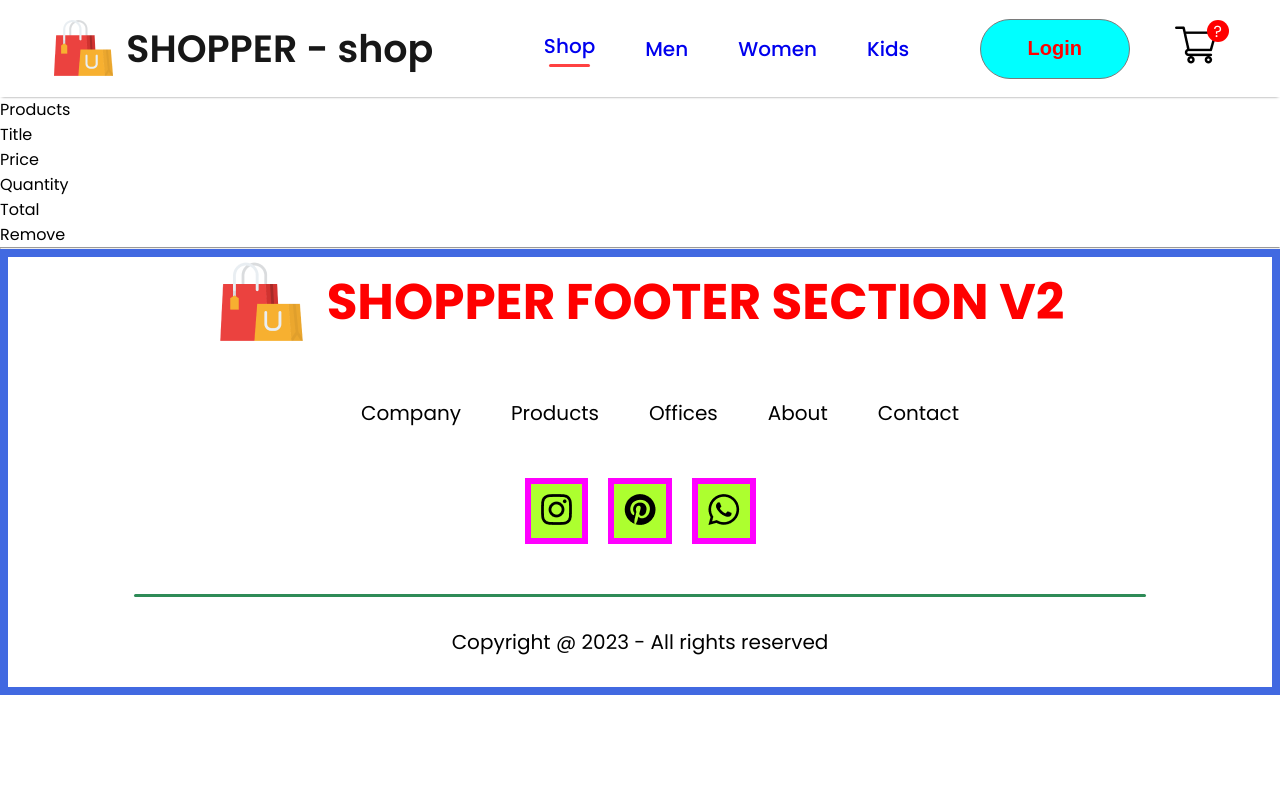
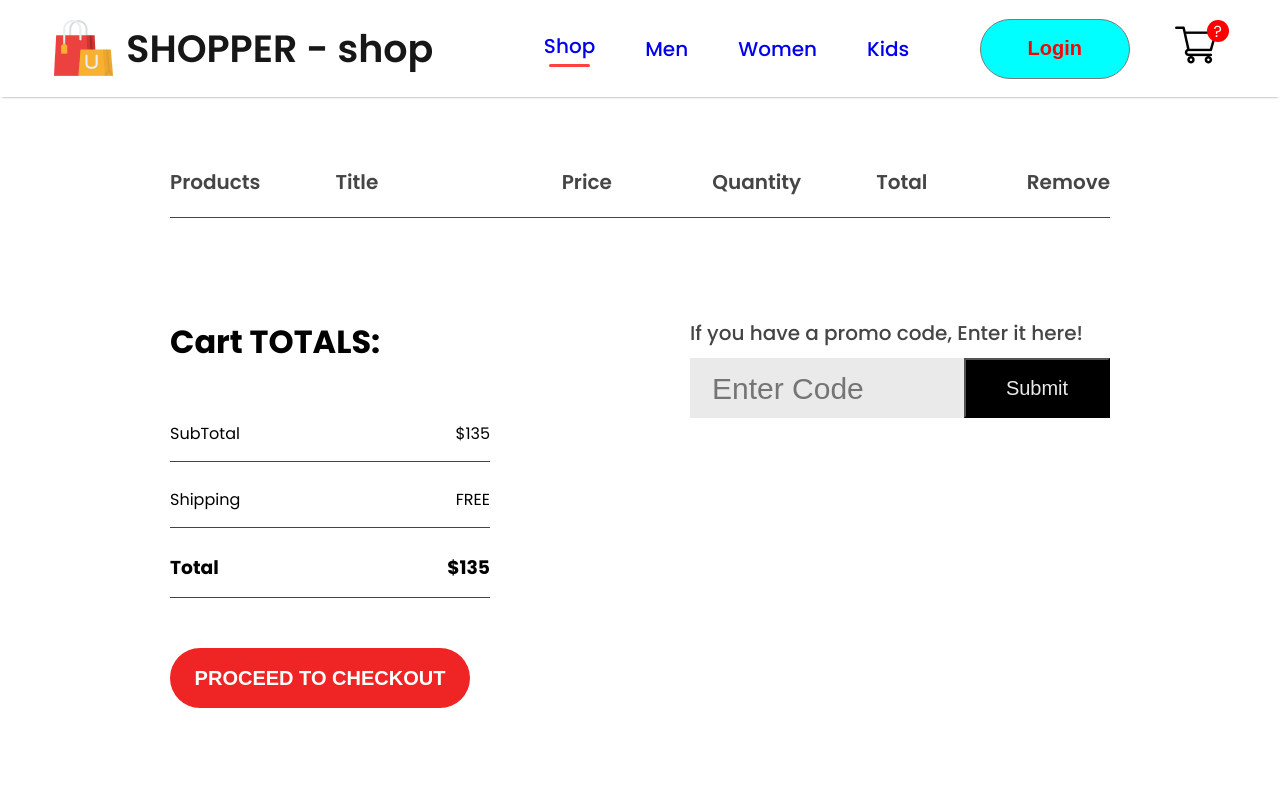
Before and after one commit to jmrourke/E-Commerce, a React (Create React App) app: page /cart in a window 1280 px wide. Shown: the top 800 px of the page. Built offline with nearby package versions, Linux system fonts and the light colour scheme.

Commit message:
02:51:34

```diff
--- a/src/Components/CartItems/CartItems.css
+++ b/src/Components/CartItems/CartItems.css
@@ -0,0 +1,117 @@
+.cartitems {
+    margin: 50px 170px;
+}
+
+.cartitems hr {
+    height: 1px;
+    background: #454545;
+    border: 0;
+    margin-bottom: 10px;
+}
+
+.cartitems-format-main {
+    display: grid;
+    grid-template-columns: 0.5fr 2fr 1fr 1fr 1fr 1fr;
+    align-items: center;
+    gap: 75px;
+    padding: 20px 0px;
+    color: #454545;
+    font-size: 20px;
+    font-weight: 600;
+}
+
+.cartitems-format {
+    font-size: 20px;
+    font-weight: 500;
+
+
+}
+
+.carticon-product-icon {
+    height: 100px;
+}
+
+.carticon-remove-icon {
+    width: 20px;
+    margin: 0px 40px;
+    cursor: pointer;
+}
+
+.cartitems-quantity {
+    width: 65px;
+    height: 50px;
+    border: 2px solid blue;
+    background: white;
+    font-size: 16px;
+}
+
+.cartitems-down {
+    display: flex;
+    margin: 100px 0px;
+}
+
+.cartitems-total {
+    flex: 1;
+    display: flex;
+    flex-direction: column;
+    margin-right: 200px;
+    gap: 40px;
+}
+
+.cartitems-total-item {
+    display: flex;
+    justify-content: space-between;
+    padding: 15px 0px;
+}
+
+.cartitems-total button {
+    width: 300px;
+    height: 60px;
+    outline: none;
+    border: none;
+    background: #ef2525;
+    color: white;
+    font-size: 20px;
+    font-weight: 600;
+    border-radius: 30px;
+    cursor: pointer;
+}
+
+.cartitems-promocode {
+    flex: 1;
+    font-size: 20px;
+    font-weight: 500;
+}
+
+.cartitems-promocode p {
+    color:#454545
+}
+
+.cartitems-promobox {
+    display: flex;
+    width: 400px;
+    height: 60px;
+    margin-top: 10px;
+    padding-left: 20px;
+    background: #eaeaea;
+}
+
+.cartitems-promobox input {
+    width: 250px;
+    height: 60px;
+    border: none;
+    outline: none;
+    background: transparent;
+    font-size: 30px;
+    font-weight: 500;
+}
+
+.cartitems-promobox button {
+    width: 150px;
+    height: 60px;
+    background: black;
+    font-size: 20px;
+    font-weight: 500;
+    color: #eaeaea;
+    cursor: pointer;
+}
--- a/src/Components/CartItems/CartItems.jsx
+++ b/src/Components/CartItems/CartItems.jsx
@@ -24,15 +24,15 @@
             if(cartItems[e.id] > 0) {
                 return (
                     <div>
-                        <div className="cartitems-format">
+                        <div className="cartitems-format cartitems-format-main">
                             <img src={e.image} alt="" className="carticon-product-icon" />
                             <p>{e.name}</p>
                             <p>${e.new_price}</p>
                             <button className='cartitems-quantity'>{cartItems[e.id]}</button>
-                            <p>{e.new_price * cartItems[e.id]}</p>
-                            <img src={remove_icon} alt="" onClick={()=>{removeFromCart(e.id)}} />
+                            <p>${e.new_price * cartItems[e.id]}</p>
+                            <img class='carticon-remove-icon' src={remove_icon} alt="" onClick={()=>{removeFromCart(e.id)}} />
                         </div>
-                    <hr />
+                        <hr />
                     </div>
                 )
             } else {
@@ -40,6 +40,37 @@
             }
         })}
 
+        <div className="cartitems-down">
+            <div className="cartitems-total">
+                <h1>Cart TOTALS:</h1>
+                <div>
+                    <div className="cartitems-total-item">
+                        <p>SubTotal</p>
+                        <p>${135.00}</p>
+                    </div>
+                    <hr />
+                    <div className="cartitems-total-item">
+                        <p>Shipping</p>
+                        <p>FREE</p>
+                    </div>
+                    <hr />
+                    <div className="cartitems-total-item">
+                        <h3>Total</h3>
+                        <h3>${135.00}</h3>
+                    </div>
+                    <hr />
+                </div>
+                <button>PROCEED TO CHECKOUT</button>
+            </div>
+            <div className="cartitems-promocode">
+                <p>If you have a promo code, Enter it here!</p>
+                <div className="cartitems-promobox">
+                    <input type='text' placeholder='Enter Code'/>
+                    <button>Submit</button>
+                </div>
+            </div>
+        </div>
+
 
     </div>
   )
```
